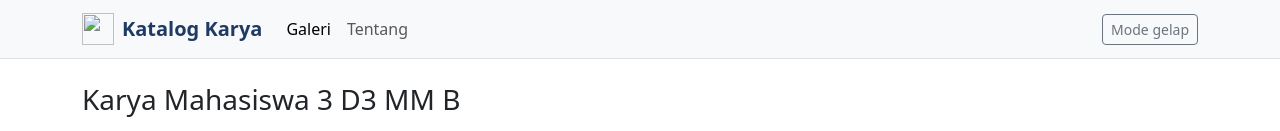
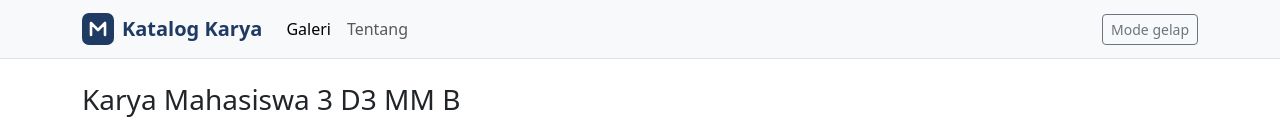
Before and after one commit to mohainulfuadfarisi/Latihan-P09, a plain HTML site: page index.html in a window 1280 px wide. Shown: the top 131 px of the page. Drawn offline with nearby package versions, Linux system fonts and the light colour scheme.

Commit message:
logo: memunculkan logo

```diff
--- a/index.html
+++ b/index.html
@@ -12,7 +12,7 @@
   <nav class="navbar navbar-expand-md bg-body-tertiary border-bottom">
     <div class="container">
       <a class="navbar-brand d-flex align-items-center gap-2" href="#">
-        <img src="assets/logo.svg" alt="" width="32" height="32">
+        <img src="asset/logo.svg" alt="" width="32" height="32">
         Katalog Karya
       </a>
       <button class="navbar-toggler" type="button"
```
